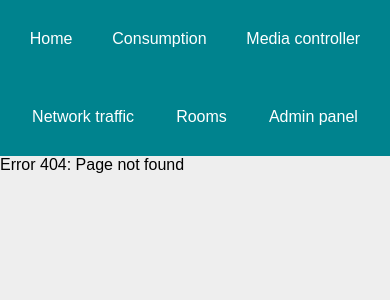
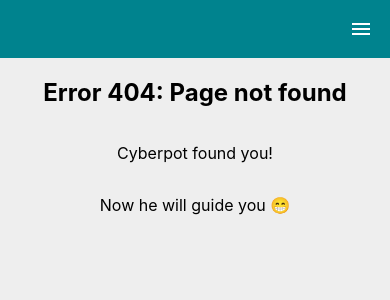
Before and after one commit to FlorentinDubuc/Smarthouse, a PHP site: page /php/404.php in a window 390 px wide. Shown: the top 300 px of the page. Run offline with PHP 8.4, Linux system fonts and the light colour scheme.

Commit message:
New feature: Add some design Menu hamburger Funny message on error pages Add htaccess

```diff
--- a/css/styles.css
+++ b/css/styles.css
@@ -1,51 +1,168 @@
-body{
+body {
     margin: 0;
     padding: 0;
-    font-family: sans-serif;
+    font-family: -apple-system,BlinkMacSystemFont,Segoe UI,Helvetica,Arial,sans-serif,Apple Color Emoji,Segoe UI Emoji;
     background-color: #eeeeee;
 }
 
-.content{
+.nav-bar, ul.bar{
+    background: #00838e;
+}
+
+a {
+    color: #fff;
+    padding: 5px 5px 15px 5px;
+    border-top: 1px solid #fff;
+}
+
+/* header */
+
+.header {
+    width: 100%;
+    background: #00838e;
+}
+
+.nav-bar ul {
+    margin: 0;
+    padding: 0;
+    list-style: none;
+    overflow: hidden;
+}
+
+.nav-bar li a {
+    display: block;
+    text-decoration: none;
+}
+
+.nav-bar .logo {
+    display: block;
+    float: left;
+    font-size: 2em;
+    padding: 10px 20px;
+    text-decoration: none;
+}
+
+/* menu */
+
+.nav-bar .bar {
+    clear: both;
+    max-height: 0;
+    transition: max-height .2s ease-out;
+}
+
+/* menu icon */
+
+.nav-bar .menu-icon {
+    cursor: pointer;
+    display: inline-block;
+    float: right;
+    padding: 28px 20px;
+    position: relative;
+    user-select: none;
+}
+
+.nav-bar .menu-icon .navicon {
+    background: #fff;
+    display: block;
+    height: 2px;
+    position: relative;
+    transition: background .2s ease-out;
+    width: 18px;
+}
+
+.nav-bar .menu-icon .navicon:before,
+.nav-bar .menu-icon .navicon:after {
+    background: #fff;
+    content: '';
+    display: block;
+    height: 100%;
+    position: absolute;
+    transition: all .2s ease-out;
+    width: 100%;
+}
+
+.nav-bar .menu-icon .navicon:before {
+    top: 5px;
+}
+
+.nav-bar .menu-icon .navicon:after {
+    top: -5px;
+}
+
+/* menu btn */
+
+.nav-bar .menu-btn {
+    display: none;
+}
+
+.nav-bar .menu-btn:checked ~ .bar {
+    background-color: #4fb3be;
+    max-height: 252px;
+    left: auto;
+}
+
+.nav-bar .menu-btn:checked ~ .menu-icon .navicon {
+    background: transparent;
+}
+
+.nav-bar .menu-btn:checked ~ .menu-icon .navicon:before {
+    transform: rotate(-45deg);
+}
+
+.nav-bar .menu-btn:checked ~ .menu-icon .navicon:after {
+    transform: rotate(45deg);
+}
+
+.nav-bar .menu-btn:checked ~ .menu-icon:not(.steps) .navicon:before,
+.nav-bar .menu-btn:checked ~ .menu-icon:not(.steps) .navicon:after {
+    top: 0;
+}
+
+.div-error {
+    display: flex;
+    flex-direction: column;
+    align-items: center;
+}
+
+.div-form {
     display: flex;
     justify-content: center;
 }
 
-.form{
-    display: flex;
-    flex-direction: column;
+.form {
     margin-top: 10px;
-    width: 300px;
+    width: 80%;
     padding: 8% 5%;
     background-color: #e0e0e0;
-    border: 2px solid #000;
+    border: 1px solid #000;
 }
 
-.form input[type="text"], .form input[type="password"]{
+.form input[type="text"], .form input[type="password"] {
     background: none;
     display: block;
     margin: 20px auto;
     text-align: center;
     border: 2px solid #00838e;
     padding: 14px 10px;
-    width: 200px;
+    width: 1fr;
     outline: none;
     border-radius: 24px;
     transition: 0.25s;
 }
 
-.form input[type="text"]:focus, .form input[type="password"]:focus{
-    width: 280px;
+.form input[type="text"]:focus, .form input[type="password"]:focus {
+    width: 80%;
     border-color: #4fb3be;
 }
 
-.form input[type="submit"]{
+.form input[type="submit"] {
     background: none;
     display: block;
     margin: 20px auto;
     text-align: center;
     border: 2px solid #00838e;
     padding: 14px 40px;
-    width: 200px;
+    width: 1fr;
     outline: none;
     border-radius: 24px;
     transition: 0.25s;
@@ -56,15 +173,37 @@ body{
     background: #00838e;
 }
 
-.nav-bar {
-    display: flex;
-    flex-wrap: wrap;
-    justify-content: space-evenly;
-    background: #00838e;
+@media (min-width: 858px) {
+    a {
+        border-top: 0;
+    }
+    .header {
+        display: flex;
+        justify-content: center;
+    }
+    .nav-bar li a:hover,
+    .nav-bar .menu-btn:hover {
+        background-color: #4fb3be;
+        border-right: 1px solid #fff;
+        border-left: 1px solid #fff;
+    }
+    .nav-bar li {
+        float: left;
+    }
+    .nav-bar li a {
+        padding: 20px 30px;
+    }
+    .nav-bar .bar {
+        clear: none;
+        max-height: none;
+    }
+    .nav-bar .menu-icon {
+        display: none;
+    }
 }
 
-a{
-    color: white;
-    text-decoration: none;
-    padding: 30px 10px;
+@media (min-width: 425px) {
+    .form {
+        width: 300px;
+    }
 }
--- a/php/404.php
+++ b/php/404.php
@@ -1,3 +1,11 @@
 <?php
 include_once "../php/header.php";
-echo "Error 404: Page not found";
+echo'
+<section class="content">
+    <div class="div-error">
+        <h1>Error 404: Page not found</h1>
+        <p>Cyberpot found you!</p>
+        <p>Now he will guide you 😁</p>
+    </div>
+</section>
+';
--- a/php/header.php
+++ b/php/header.php
@@ -12,17 +12,19 @@ echo '
 <body>
 <section class="header">
     <div class="logo"></div>
-    <section>
     <div class="material_icon"></div>
     <div class="account"></div>
-    </section>
-</section>
-<section class="nav-bar">
-        <a class="item1" href="../php/index.php">Home</a>
-        <a class="item2" href="../php/consumption.php">Consumption</a>
-        <a class="item3" href="../php/media_controller.php">Media controller</a>
-        <a class="item4" href="../php/network_traffic.php">Network traffic</a>
-        <a class="item5" href="../php/rooms.php">Rooms</a>
-        <a class="item6" href="../php/admin_panel.php">Admin panel</a>
+    <div class="nav-bar">
+        <input class="menu-btn" type="checkbox" id="menu-btn" />
+        <label class="menu-icon" for="menu-btn"><span class="navicon"></span></label>
+        <ul class="bar">
+                <li><a class="nav-item" href="../php/index.php">Home</a></li>
+                <li><a class="nav-item" href="../php/consumption.php">Consumption</a></li>
+                <li><a class="nav-item" href="../php/media_controller.php">Media controller</a></li>
+                <li><a class="nav-item" href="../php/network_traffic.php">Network traffic</a></li>
+                <li><a class="nav-item" href="../php/rooms.php">Rooms</a></li>
+                <li><a class="nav-item" href="../php/admin_panel.php">Admin panel</a></li>
+        </ul>
+    </div>
 </section>
 ';
--- a/php/index.php
+++ b/php/index.php
@@ -2,11 +2,13 @@
 include_once "../php/header.php";
 echo'
 <section class="content">
+    <div class="div-form">
         <form class="form" action="index.php" method="get">
             <!--<img src="../img/logo.svg">-->
             <input type="text" placeholder="Login">
             <input type="password" placeholder="Password">
             <input type="submit" name="" value="Submit">
         </form>
+    </div>
 </section>';
 include_once "../php/footer.php";
```
Also changed, not shown: php/403.php (+8 -1 lines), .htaccess (added). Lines whose indentation alone changed are shown as unchanged.
